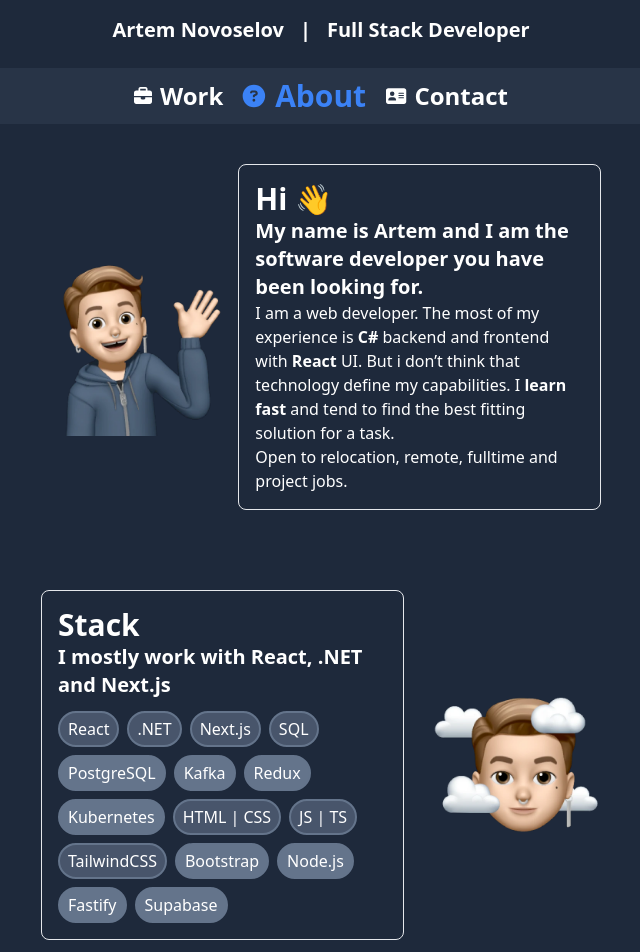
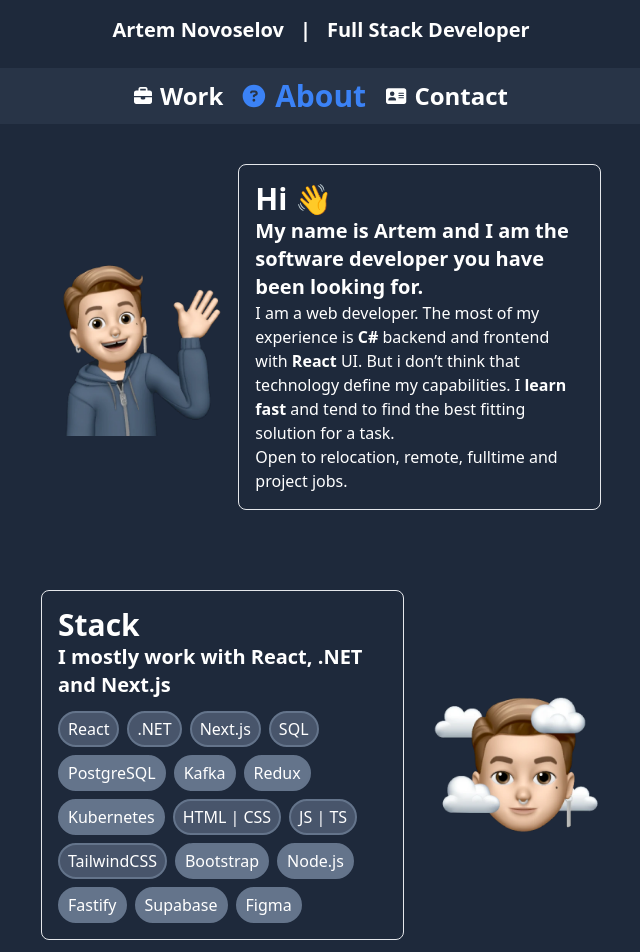
Before and after one commit to potyoma/portfolio, a Next.js app: page /about in a window 1280 px wide. Shown: the top 952 px of the page, without its empty margins (319-959 px from the left). Built offline with nearby package versions, Linux system fonts and the light colour scheme.

Commit message:
feat: add figma to stack

```diff
--- a/pages/about/index.tsx
+++ b/pages/about/index.tsx
@@ -43,6 +43,7 @@
             { name: "Node.js", special: false },
             { name: "Fastify", special: false },
             { name: "Supabase", special: false },
+            { name: "Figma", special: false },
           ].map(tech => (
             <Badge key={tech.name} outline={tech.special}>
               {tech.name}
```
